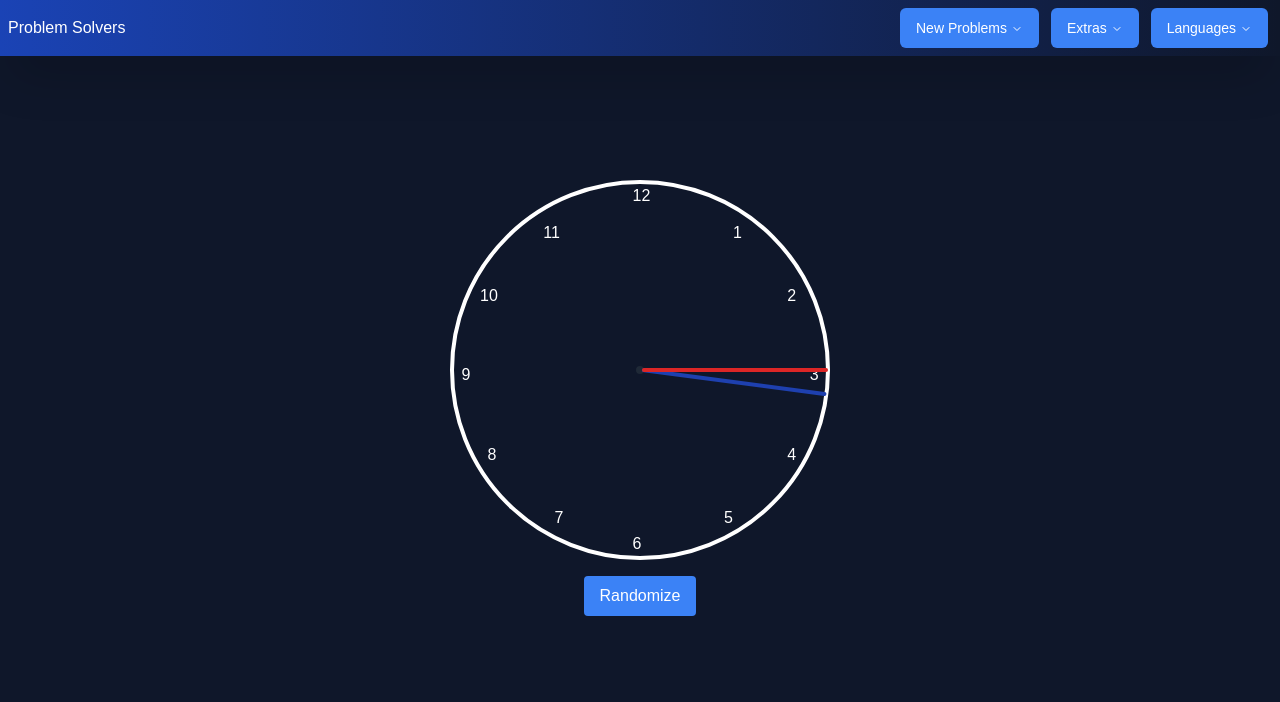
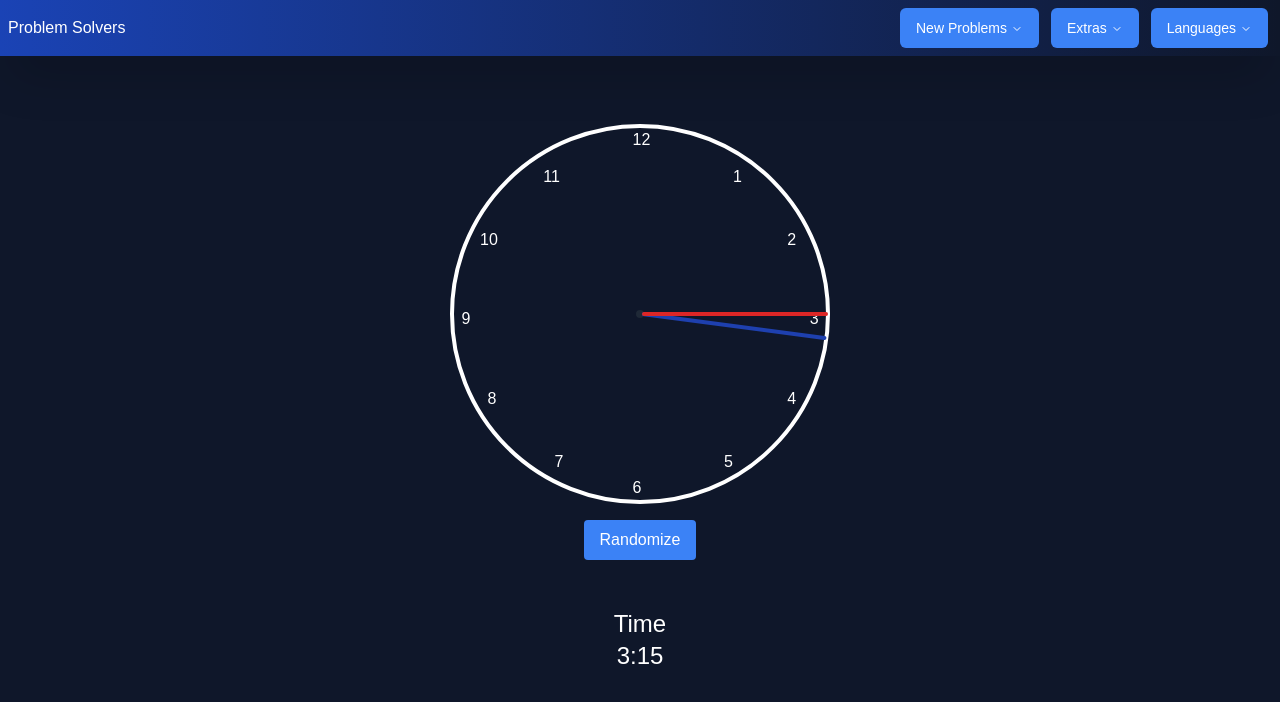
Before and after one commit to bartswierz/learning-game, a React (Vite) app: page /analog-clock in a window 1280 px wide. Shown: the top 702 px of the page. Built offline with nearby package versions, Linux system fonts and the light colour scheme; a web font is replaced by a local one.

Commit message:
added time display

```diff
--- a/src/components/ui/AnalogClock/AnalogClock.tsx
+++ b/src/components/ui/AnalogClock/AnalogClock.tsx
@@ -5,7 +5,7 @@ const AnalogClock = () => {
 
   const getRandomPosition = (type: "minute" | "hour") => {
     const max = type === "minute" ? 60 : 12;
-    return Math.floor(Math.random() * max);
+    return Math.floor(Math.random() * max) + 1;
   };
 
   // TODO default time
@@ -78,6 +78,12 @@ const AnalogClock = () => {
       <button onClick={() => setRandomize(!randomize)} className="mt-4 px-4 py-2 bg-blue-500 text-white rounded">
         {randomize ? "Reset" : "Randomize"}
       </button>
+      <div className="w-64 text-2xl text-center mt-12">
+        <h2>Time</h2>
+        <p>
+          {hour}:{minute < 10 ? `0${minute}` : minute}
+        </p>
+      </div>
     </div>
   );
 };
```
